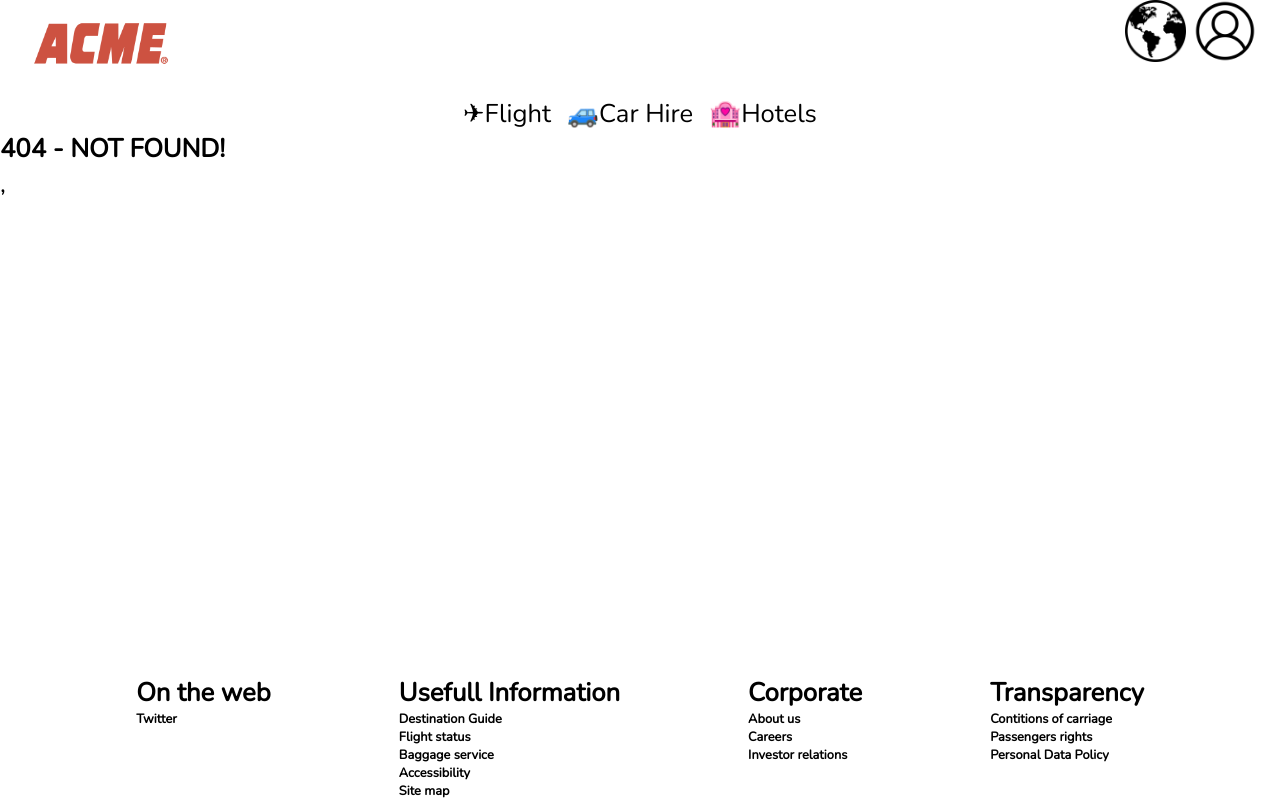
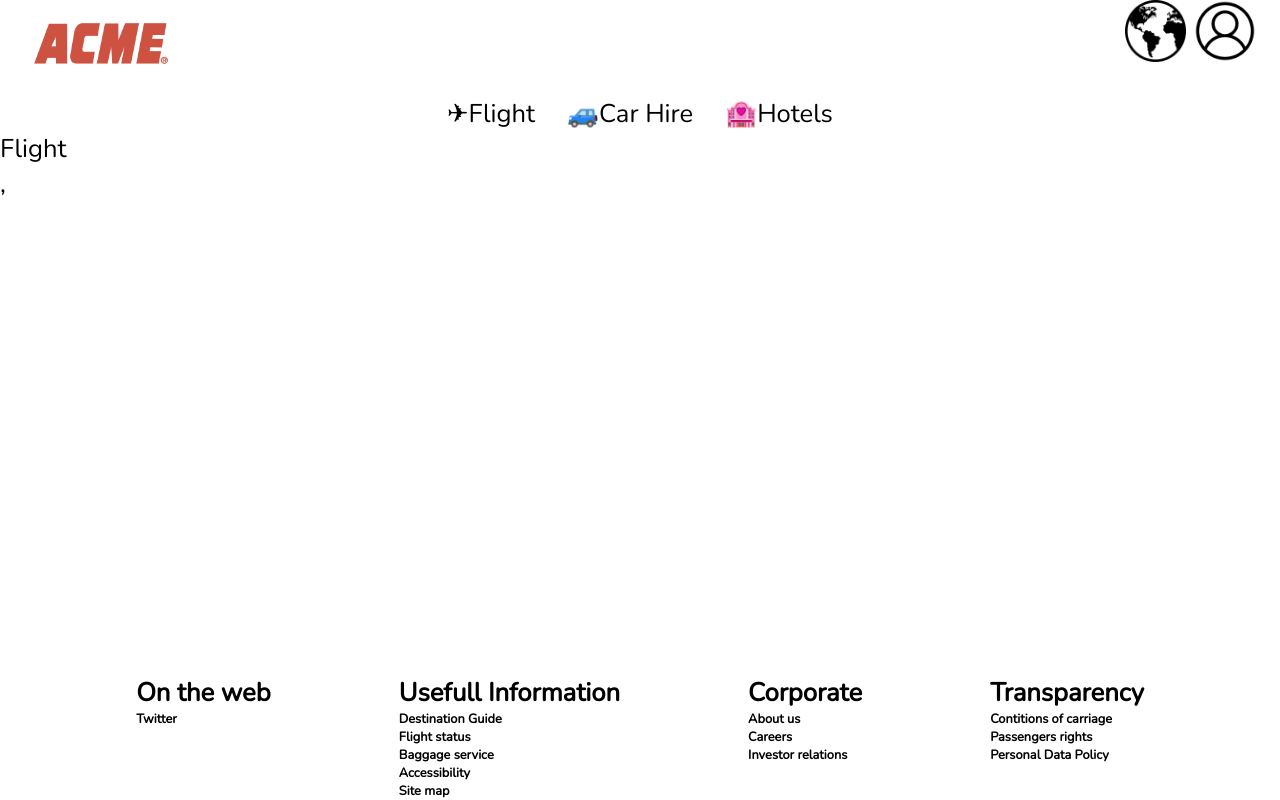
Before and after one commit to CaioCalisto/FlightWebSite, a React (Vite) app in the folder flight-web-site/: page /flights in a window 1280 px wide. Built offline with nearby package versions, Linux system fonts and the light colour scheme.

Commit message:
Page navigation

```diff
--- a/flight-web-site/src/App.tsx
+++ b/flight-web-site/src/App.tsx
@@ -1,5 +1,7 @@
 import { Route, Routes } from 'react-router-dom';
 import PublicLayout from './components/layouts/PublicLayout';
+import CarHire from './pages/CarHire';
+import Flight from './pages/Flight';
 import Home from './pages/Home';
 import NotFound from './pages/NotFound';
 
@@ -10,6 +12,8 @@ function App() {
       <Routes>
         <Route path="/" element={<PublicLayout /> }>
           <Route index element={<Home />} />
+          <Route path='/flights' element={<Flight />} />
+          <Route path='/carhire' element={<CarHire />} />
           <Route path="*" element={<NotFound />} />
         </Route>
       </Routes>
--- a/flight-web-site/src/components/HorizontalMenu.tsx
+++ b/flight-web-site/src/components/HorizontalMenu.tsx
@@ -1,14 +1,19 @@
-import { Box, Stack } from '@mui/system'
+import { Stack } from '@mui/system'
 import React from 'react'
+import { Link } from 'react-router-dom'
 
 function HorizontalMenu() {
   return (
-    <Stack direction={"row"} spacing={2} justifyContent="center" alignItems="end">
+    <Stack direction={"row"} spacing={4} justifyContent="center" alignItems="end">
       <div>
-        <span>&#9992;<span>Flight</span></span>
+        <Link to="/flights">
+          <span>&#9992;<span>Flight</span></span>
+        </Link>
       </div>
       <div>
-        <span>&#128665;<span></span>Car Hire</span>
+        <Link to="/carhire">
+          <span>&#128665;<span></span>Car Hire</span>
+        </Link>
       </div>
       <div>
         <span>&#127977;<span></span>Hotels</span>
--- a/flight-web-site/src/components/layouts/PublicLayout.tsx
+++ b/flight-web-site/src/components/layouts/PublicLayout.tsx
@@ -1,5 +1,5 @@
-import { Container, Paper, useMediaQuery } from "@mui/material";
-import React, { ReactNode } from "react";
+import { Container, useMediaQuery } from "@mui/material";
+import React from "react";
 import { Outlet } from "react-router-dom";
 import Footer from "../Footer";
 import Header from "../Header";
--- /dev/null
+++ b/flight-web-site/src/pages/CarHire.tsx
@@ -0,0 +1,9 @@
+import React from 'react'
+
+function CarHire() {
+  return (
+    <div>CarHire</div>
+  )
+}
+
+export default CarHire
--- /dev/null
+++ b/flight-web-site/src/pages/Flight.tsx
@@ -0,0 +1,9 @@
+import React from 'react'
+
+function Flight() {
+  return (
+    <div>Flight</div>
+  )
+}
+
+export default Flight
--- a/flight-web-site/style.css
+++ b/flight-web-site/style.css
@@ -21,3 +21,12 @@ h1 {
 h2 {
   font-size: 1vw;
 }
+
+a {
+  color: black;
+  text-decoration: none;
+}
+
+a:focus {
+  text-decoration: underline;
+}
```
